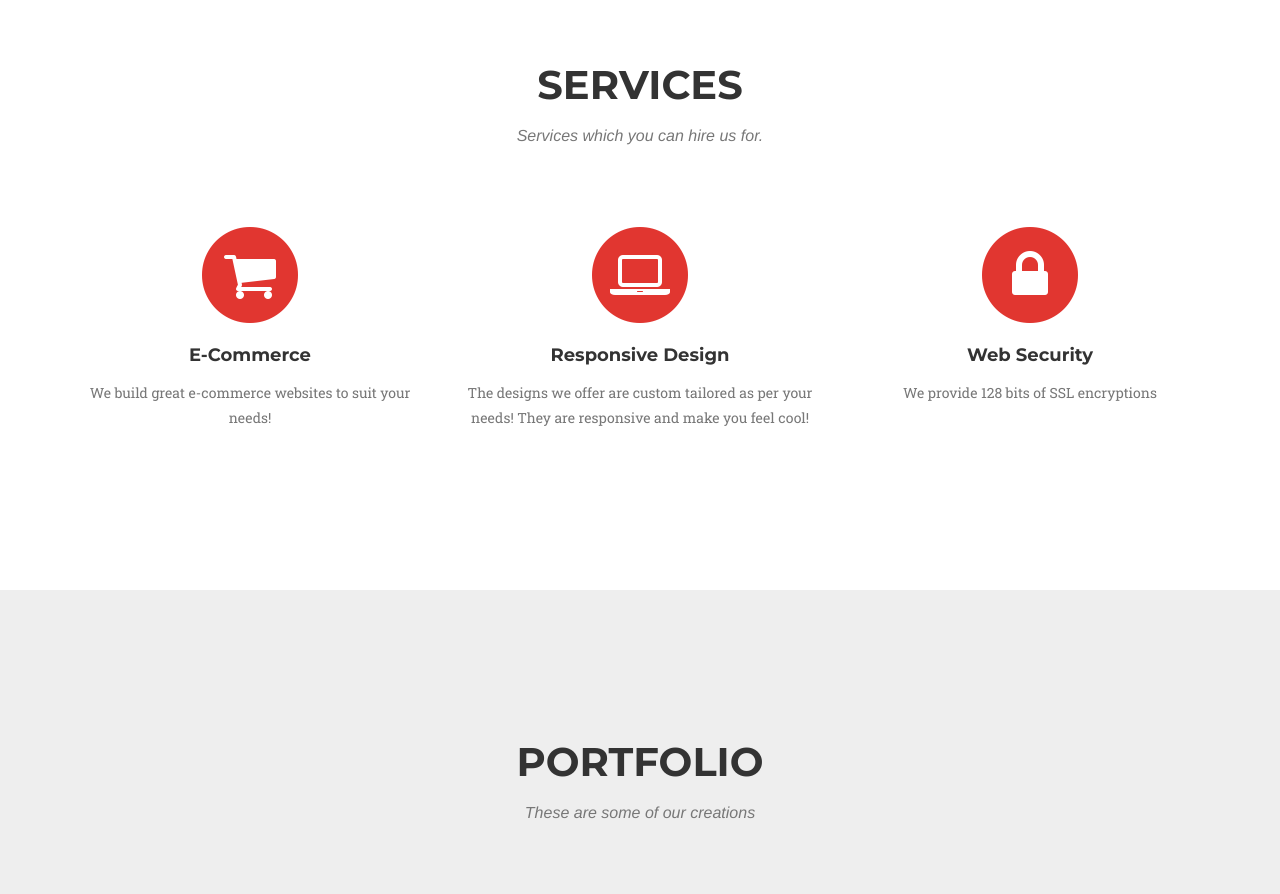
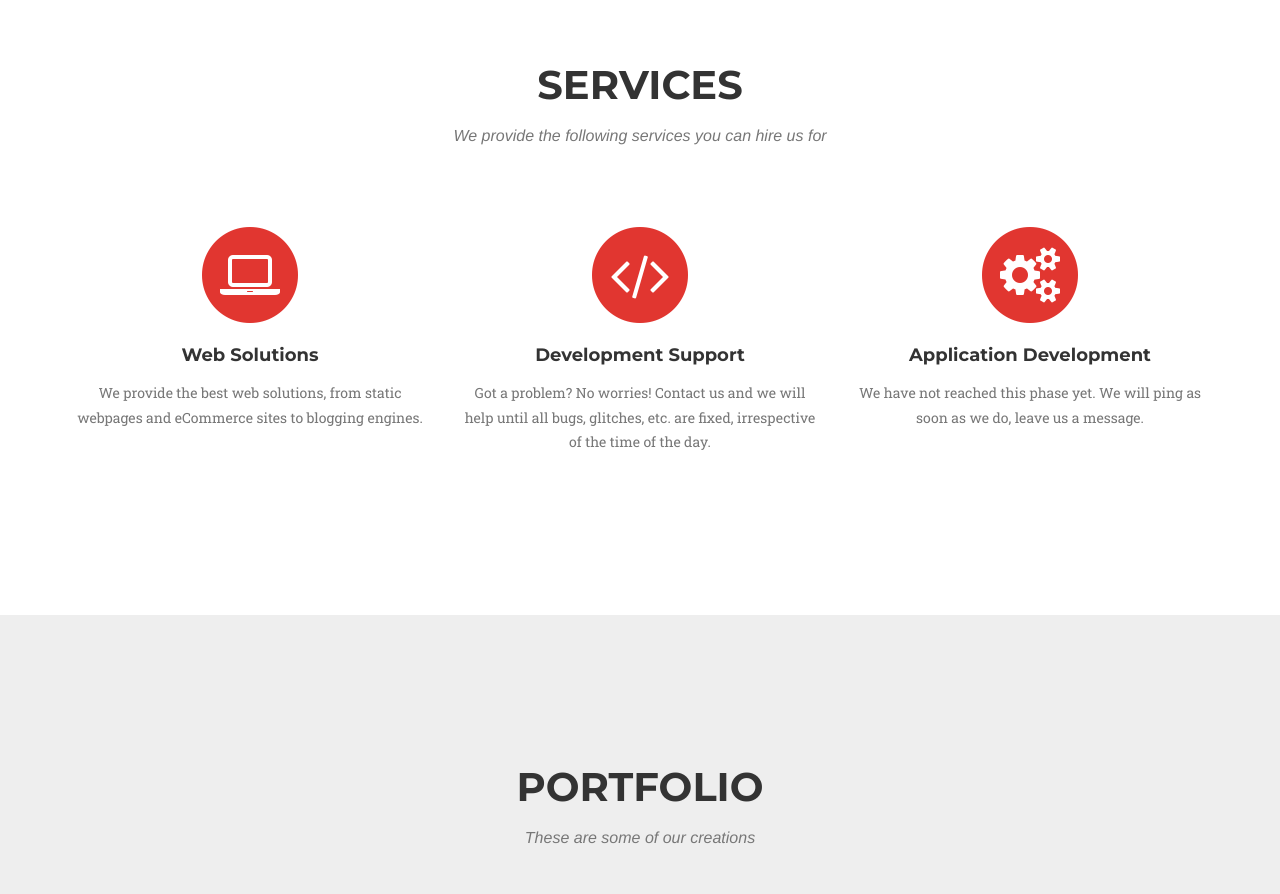
Before and after one commit to RainbowDimensions/officialwebsite, a website: page index.html in a window 1280 px wide. Shown: the part 920-1814 px from the top of the page. Drawn offline with nearby package versions, Linux system fonts and the light colour scheme; a web font is replaced by a local one.

Commit message:
Updated "Services" section.

```diff
--- a/index.html
+++ b/index.html
@@ -91,33 +91,33 @@
             <div class="row">
                 <div class="col-lg-12 text-center">
                     <h2 class="section-heading">Services</h2>
-                    <h3 class="section-subheading text-muted">Services which you can hire us for.</h3>
+                    <h3 class="section-subheading text-muted">We provide the following services you can hire us for</h3>
                 </div>
             </div>
             <div class="row text-center">
                 <div class="col-md-4">
                     <span class="fa-stack fa-4x">
                         <i class="fa fa-circle fa-stack-2x text-primary"></i>
-                        <i class="fa fa-shopping-cart fa-stack-1x fa-inverse"></i>
+                        <i class="fa fa-laptop fa-stack-1x fa-inverse"></i>
                     </span>
-                    <h4 class="service-heading">E-Commerce</h4>
-                    <p class="text-muted">We build great e-commerce websites to suit your needs! </p>
+                    <h4 class="service-heading">Web Solutions</h4>
+                    <p class="text-muted">We provide the best web solutions, from static webpages and eCommerce sites to blogging engines.</p>
                 </div>
                 <div class="col-md-4">
                     <span class="fa-stack fa-4x">
                         <i class="fa fa-circle fa-stack-2x text-primary"></i>
-                        <i class="fa fa-laptop fa-stack-1x fa-inverse"></i>
+                        <i class="fa fa-code fa-stack-1x fa-inverse"></i>
                     </span>
-                    <h4 class="service-heading">Responsive Design</h4>
-                    <p class="text-muted">The designs we offer are custom tailored as per your needs! They are responsive and make you feel cool!</p>
+                    <h4 class="service-heading">Development Support</h4>
+                    <p class="text-muted">Got a problem? No worries! Contact us and we will help until all bugs, glitches, etc. are fixed, irrespective of the time of the day.</p>
                 </div>
                 <div class="col-md-4">
                     <span class="fa-stack fa-4x">
                         <i class="fa fa-circle fa-stack-2x text-primary"></i>
-                        <i class="fa fa-lock fa-stack-1x fa-inverse"></i>
+                        <i class="fa fa-gears fa-stack-1x fa-inverse"></i>
                     </span>
-                    <h4 class="service-heading">Web Security</h4>
-                    <p class="text-muted">We provide 128 bits of SSL encryptions </p>
+                    <h4 class="service-heading">Application Development</h4>
+                    <p class="text-muted">We have not reached this phase yet. We will ping as soon as we do, leave us a message.</p>
                 </div>
             </div>
         </div>
```
